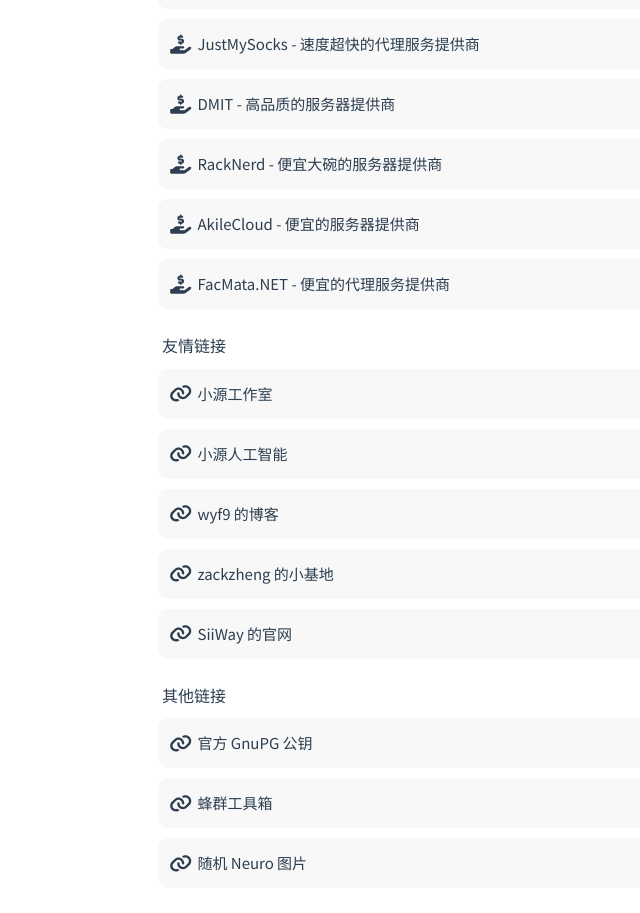
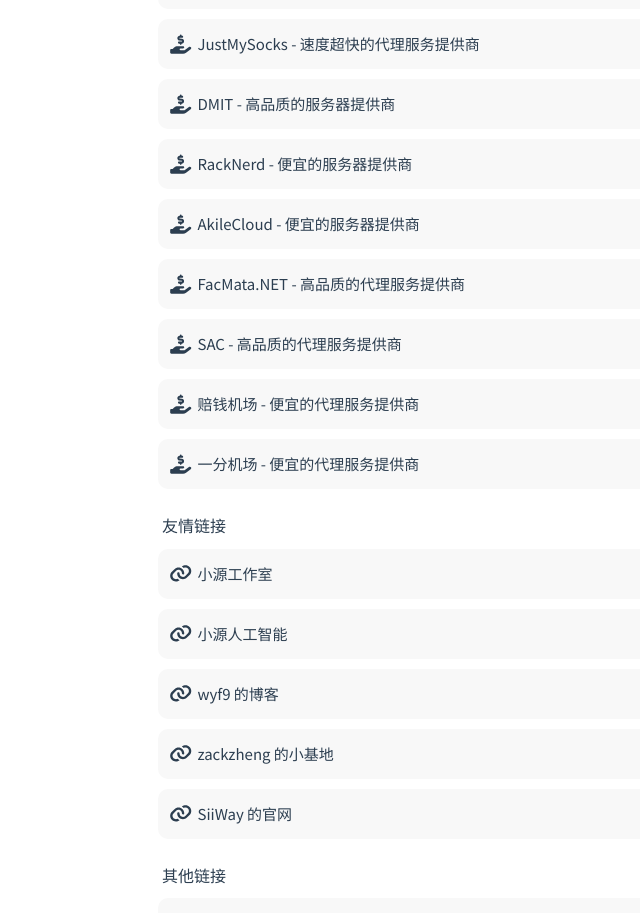
Before and after one commit to XiaoYuan151/home, a Vue app: page / in a window 1280 px wide. Shown: the part 1120-2033 px from the top of the page, without its empty margins (108-748 px from the left). Built offline with nearby package versions, Linux system fonts and the light colour scheme.

Commit message:
more aff links

```diff
--- a/src/pages/index/App.vue
+++ b/src/pages/index/App.vue
@@ -133,7 +133,7 @@
         >
         <a href="//uur.li/racknerd" target="_blank">
           <font-awesome-icon :icon="['fas', 'hand-holding-dollar']" size="lg" />
-          RackNerd - 便宜大碗的服务器提供商</a
+          RackNerd - 便宜的服务器提供商</a
         >
         <a href="//uur.li/akile" target="_blank">
           <font-awesome-icon :icon="['fas', 'hand-holding-dollar']" size="lg" />
@@ -141,7 +141,19 @@
         >
         <a href="//uur.li/facmata" target="_blank">
           <font-awesome-icon :icon="['fas', 'hand-holding-dollar']" size="lg" />
-          FacMata.NET - 便宜的代理服务提供商</a
+          FacMata.NET - 高品质的代理服务提供商</a
+        >
+        <a href="//uur.li/sac" target="_blank">
+          <font-awesome-icon :icon="['fas', 'hand-holding-dollar']" size="lg" />
+          SAC - 高品质的代理服务提供商</a
+        >
+        <a href="//uur.li/pqjc" target="_blank">
+          <font-awesome-icon :icon="['fas', 'hand-holding-dollar']" size="lg" />
+          赔钱机场 - 便宜的代理服务提供商</a
+        >
+        <a href="//uur.li/yfjc" target="_blank">
+          <font-awesome-icon :icon="['fas', 'hand-holding-dollar']" size="lg" />
+          一分机场 - 便宜的代理服务提供商</a
         >
       </section>
       <section class="section">
```
